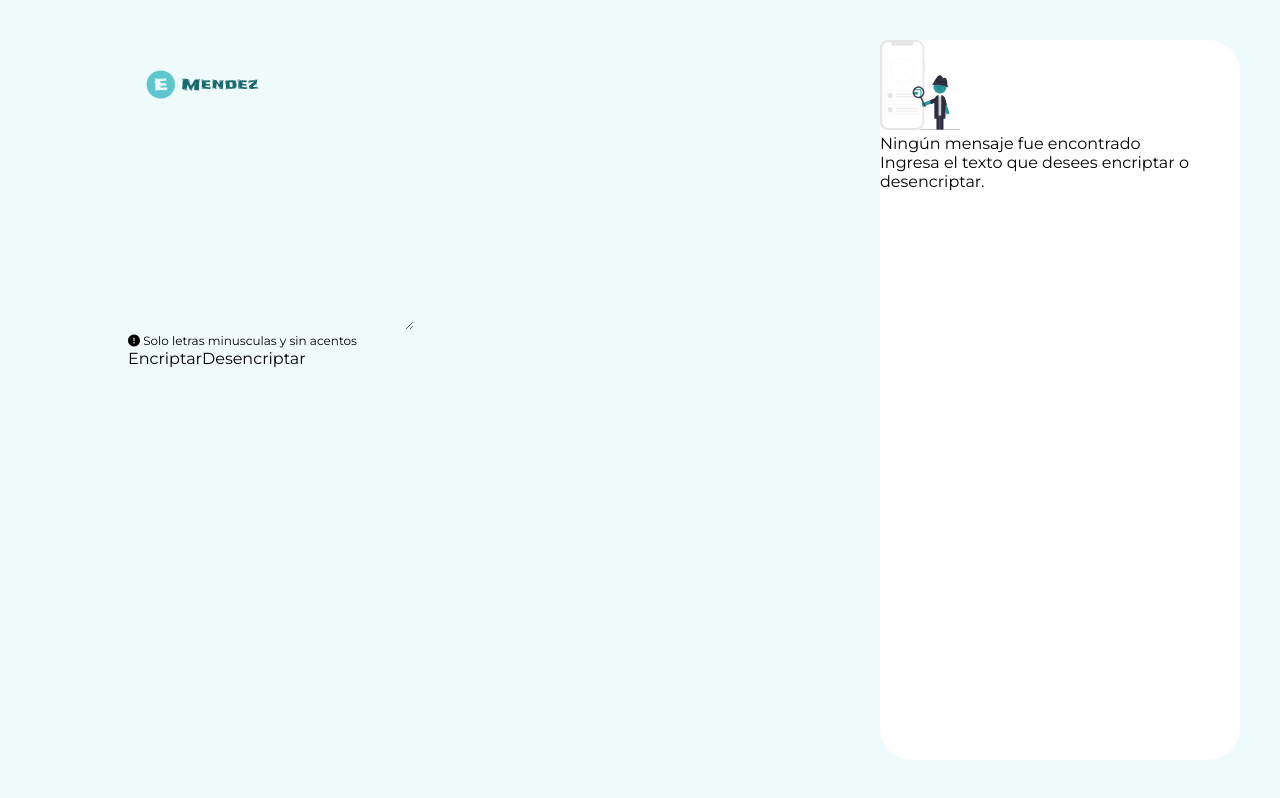
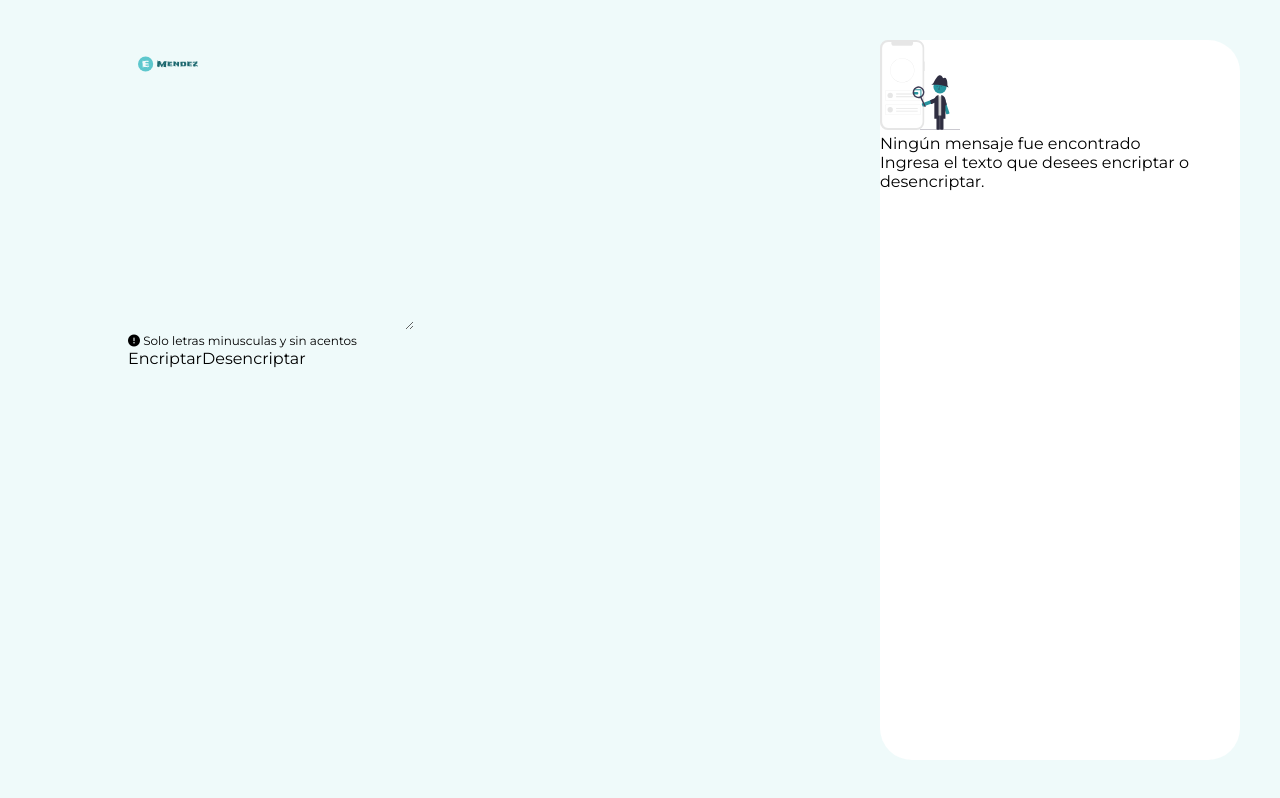
Before and after one commit to R3ptarGreen/Text-Encryptor, a website: page index.html in a window 1280 px wide. Drawn offline with Linux system fonts and the light colour scheme; files whose address does not match are found by name.

Commit message:
Revert "corrigiendo error gramatical en la classe del header, dentro de un article"
This reverts commit 29b458ecd053cb4b393c2c453af27640f0b46d70.

```diff
--- a/index.html
+++ b/index.html
@@ -13,7 +13,7 @@
         <article class="main__article article">
             <!--logo-->
             <header class="article__header header">
-                <figure class="header__img-container">
+                <figure class="haeder__img-container">
                     <img src="/Proyect/Assets/logo.svg" alt="">
                 </figure>
             </header>
```
